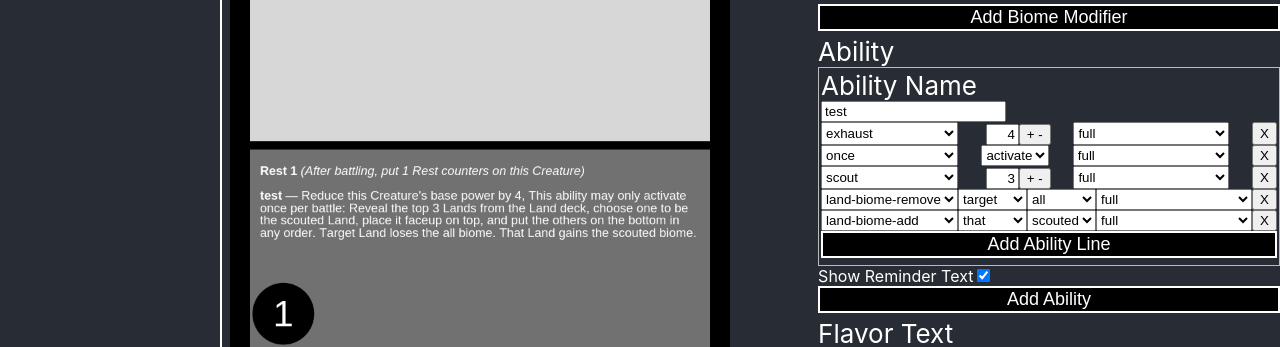
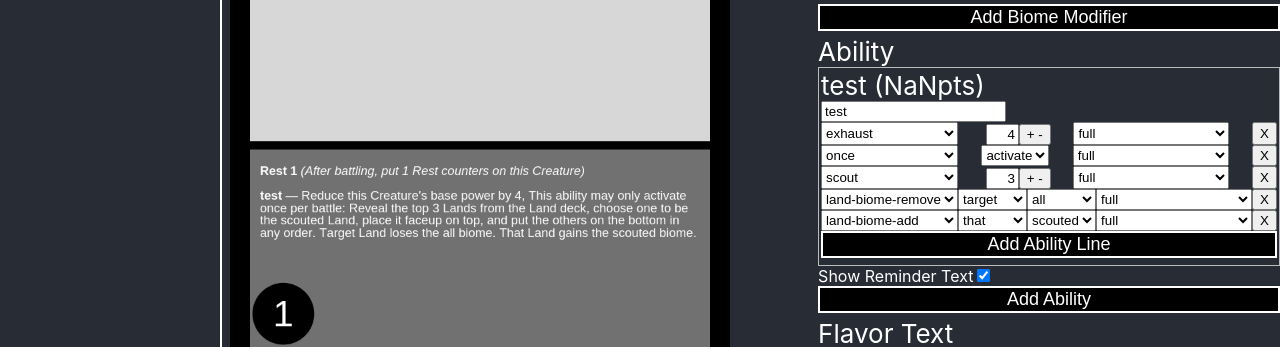
Before and after one commit to shieldgenerator7/CreatureCombat, a React (Create React App) app in the folder CardGenerator/react-canvas-draw/: page / in a window 1280 px wide. Shown: the part 307-654 px from the top of the page. Built offline with nearby package versions, Linux system fonts and the light colour scheme.

Commit message:
#2 report cost of ability

```diff
--- a/CardGenerator/react-canvas-draw/src/Components/AbilityPanel.js
+++ b/CardGenerator/react-canvas-draw/src/Components/AbilityPanel.js
@@ -6,11 +6,12 @@ import { TYPE_PARAM_NUMBER_WHOLE } from "../Data/AbilityConstants";
 import Counter from "./Counter";
 import { DISPLAY_LINE_KEYWORD_ONLY, DISPLAY_LINE_FULL, DISPLAY_LINE_KEYWORD_WITH_REMINDER } from "../Data/Ability/Ability";
 import AbilityLine from "../Data/AbilityLine";
+import { costSpec } from "../Data/CostSpec";
 
 function AbilityPanel({ ability, setAbility, updateAbility }) {
     return (<div className="abilityArea">
         {/* Ability Name */}
-        Ability Name
+        {ability.name || "Ability Name"} ({costSpec.abilityFunc(ability)}pts)
         <input type="text" className="field" onChange={(e) => {
             ability.name = e.target.value;
             updateAbility(ability);
```
